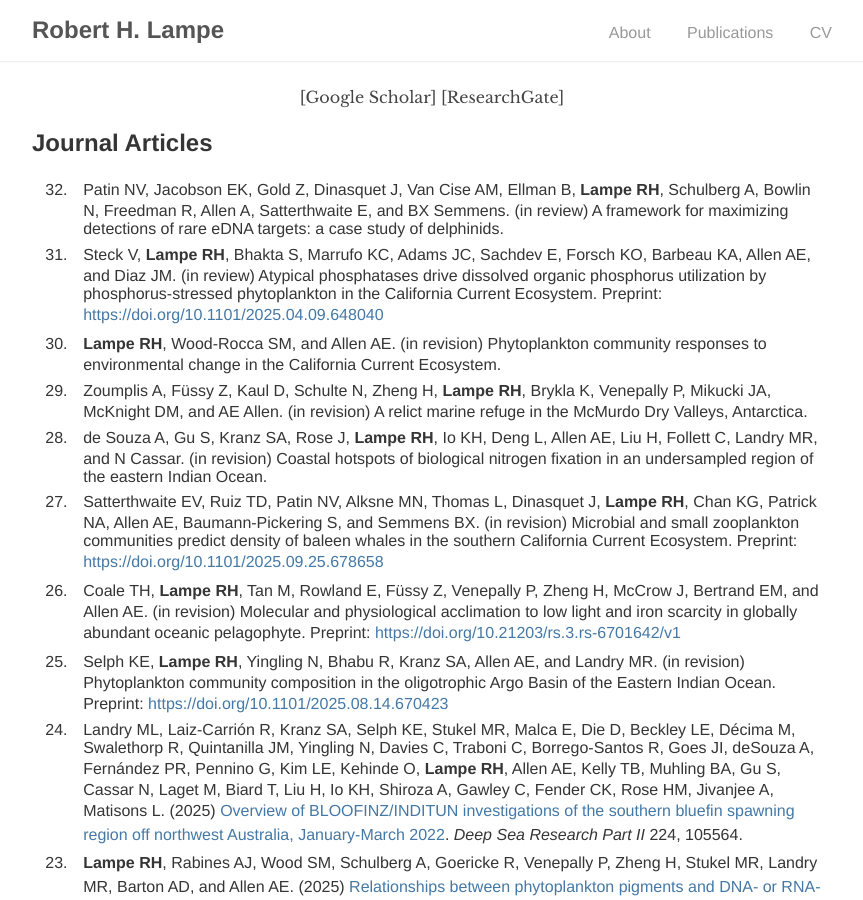
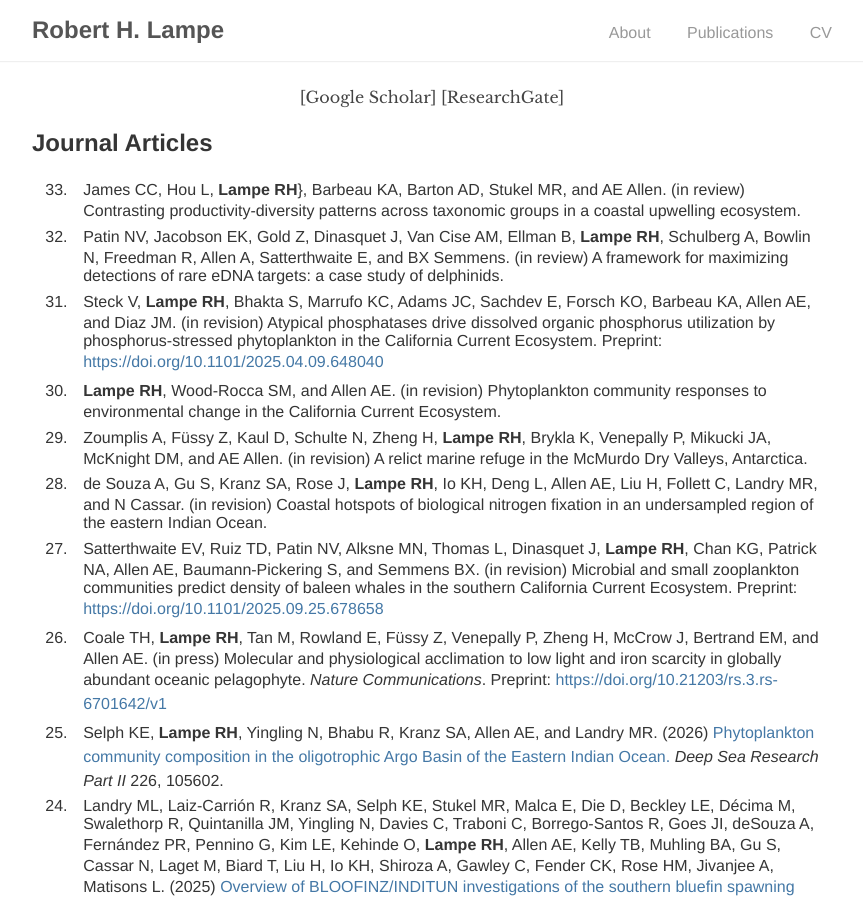
Before and after one commit to rhlampe/rhlampe.github.io, a Jekyll site: the page built from publications/index.html, in a window 1280 px wide and 900 px high. Shown: the whole window, without its empty margins (208-1071 px from the left). Built offline with Jekyll 4.4.1, drawn with Linux system fonts in a browser that asks for light colours.

Commit message:
update pubs

```diff
--- a/publications/index.html
+++ b/publications/index.html
@@ -11,14 +11,15 @@ title: Publications
 
 <div id="publications" class="publications">
 <ol reversed>
+  <li>James CC, Hou L, <b>Lampe RH</b>}, Barbeau KA, Barton AD, Stukel MR, and AE Allen. (in review) Contrasting productivity-diversity patterns across taxonomic groups in a coastal upwelling ecosystem.</li>
   <li>Patin NV, Jacobson EK, Gold Z, Dinasquet J, Van Cise AM, Ellman B, <b>Lampe RH</b>, Schulberg A, Bowlin N, Freedman R, Allen A, Satterthwaite E, and BX Semmens. (in review) A framework for maximizing detections of rare eDNA targets: a case study of delphinids.</li>
-  <li>Steck V, <b>Lampe RH</b>, Bhakta S, Marrufo KC, Adams JC, Sachdev E, Forsch KO, Barbeau KA, Allen AE, and Diaz JM. (in review) Atypical phosphatases drive dissolved organic phosphorus utilization by phosphorus-stressed phytoplankton in the California Current Ecosystem. Preprint: <a href="https://doi.org/10.1101/2025.04.09.648040">https://doi.org/10.1101/2025.04.09.648040</a></li>
+  <li>Steck V, <b>Lampe RH</b>, Bhakta S, Marrufo KC, Adams JC, Sachdev E, Forsch KO, Barbeau KA, Allen AE, and Diaz JM. (in revision) Atypical phosphatases drive dissolved organic phosphorus utilization by phosphorus-stressed phytoplankton in the California Current Ecosystem. Preprint: <a href="https://doi.org/10.1101/2025.04.09.648040">https://doi.org/10.1101/2025.04.09.648040</a></li>
   <li><b>Lampe RH</b>, Wood-Rocca SM, and Allen AE. (in revision) Phytoplankton community responses to environmental change in the California Current Ecosystem.</li>
   <li>Zoumplis A, F&#252;ssy Z, Kaul D, Schulte N, Zheng H, <b>Lampe RH</b>, Brykla K, Venepally P, Mikucki JA, McKnight DM, and AE Allen. (in revision) A relict marine refuge in the McMurdo Dry Valleys, Antarctica.</li>
   <li>de Souza A, Gu S, Kranz SA, Rose J, <b>Lampe RH</b>, Io KH, Deng L, Allen AE, Liu H, Follett C, Landry MR, and N Cassar. (in revision) Coastal hotspots of biological nitrogen fixation in an undersampled region of the eastern Indian Ocean.</li>
   <li>Satterthwaite EV, Ruiz TD, Patin NV, Alksne MN, Thomas L, Dinasquet J, <b>Lampe RH</b>, Chan KG, Patrick NA, Allen AE, Baumann-Pickering S, and Semmens BX. (in revision) Microbial and small zooplankton communities predict density of baleen whales in the southern California Current Ecosystem. Preprint: <a href="https://doi.org/10.1101/2025.09.25.678658">https://doi.org/10.1101/2025.09.25.678658</a></li>
-  <li>Coale TH, <b>Lampe RH</b>, Tan M, Rowland E, F&#252;ssy Z, Venepally P, Zheng H, McCrow J, Bertrand EM, and Allen AE. (in revision) Molecular and physiological acclimation to low light and iron scarcity in globally abundant oceanic pelagophyte. Preprint: <a href="https://doi.org/10.21203/rs.3.rs-6701642/v1">https://doi.org/10.21203/rs.3.rs-6701642/v1</a></li>
-  <li>Selph KE, <b>Lampe RH</b>, Yingling N, Bhabu R, Kranz SA, Allen AE, and Landry MR. (in revision) Phytoplankton community composition in the oligotrophic Argo Basin of the Eastern Indian Ocean. Preprint: <a href="https://doi.org/10.1101/2025.08.14.670423">https://doi.org/10.1101/2025.08.14.670423</a></li>
+  <li>Coale TH, <b>Lampe RH</b>, Tan M, Rowland E, F&#252;ssy Z, Venepally P, Zheng H, McCrow J, Bertrand EM, and Allen AE. (in press) Molecular and physiological acclimation to low light and iron scarcity in globally abundant oceanic pelagophyte. <i>Nature Communications</i>. Preprint: <a href="https://doi.org/10.21203/rs.3.rs-6701642/v1">https://doi.org/10.21203/rs.3.rs-6701642/v1</a></li>
+  <li>Selph KE, <b>Lampe RH</b>, Yingling N, Bhabu R, Kranz SA, Allen AE, and Landry MR. (2026) <a href="https://doi.org/10.1016/j.dsr2.2026.105602">Phytoplankton community composition in the oligotrophic Argo Basin of the Eastern Indian Ocean.</a> <i>Deep Sea Research Part II</i> 226, 105602.</li>
   <li>Landry ML, Laiz-Carri&#243;n R, Kranz SA, Selph KE, Stukel MR, Malca E, Die D, Beckley LE, D&eacute;cima M, Swalethorp R, Quintanilla JM, Yingling N, Davies C, Traboni C, Borrego-Santos R, Goes JI, deSouza A, Fern&aacute;ndez PR, Pennino G, Kim LE, Kehinde O, <b>Lampe RH</b>, Allen AE, Kelly TB, Muhling BA, Gu S, Cassar N, Laget M, Biard T, Liu H, Io KH, Shiroza A, Gawley C, Fender CK, Rose HM, Jivanjee A, Matisons L. (2025) <a href="https://doi.org/10.1016/j.dsr2.2025.105564">Overview of BLOOFINZ/INDITUN investigations of the southern bluefin spawning region off northwest Australia, January-March 2022</a>. <i>Deep Sea Research Part II</i> 224, 105564.</li>
   <li><b>Lampe RH</b>, Rabines AJ, Wood SM, Schulberg A, Goericke R, Venepally P, Zheng H, Stukel MR, Landry MR, Barton AD, and Allen AE. (2025) <a href="https://doi.org/10.5194/bg-22-6787-2025">Relationships between phytoplankton pigments and DNA- or RNA-based abundances support ecological applications</a>. <i>Biogeosciences</i> 22, 6787-6810.</li>
   <li>F&#252;ssy Z, <b>Lampe RH</b>, Arrigo KR, Barry K, Brisbin MM, Brussaard CPD, Decelle J, de Vargas C, DiTullio GR, Elbourne LD, Frischer ME, Goodstein DM, Grigoriev IV, Hayes RD, Healey AL, James CC, Jenkins JW, Juery C, Kumar M, Kustka AB, Maumus F, Oborn&iacute;k M, Paulsen IT, Probart I, Saito MA, Schmutz J, Skalick&#253; T, Tec-Campos D, Tomelka H, Nov&#225;k Vanclov&#225; AMG, Vechtov&#225; P, Venepally P, Wilson-Mortier B, Zengler K, Zheng H, and Allen AE. (2025) <a href="https://doi.org/10.1038/s41467-025-63565-1">Genome-resolved biogeography of Phaeocystales, cosmopolitan bloom-forming microalgae</a>. <i>Nature Communications</i> 16, 8559.</li>
```
